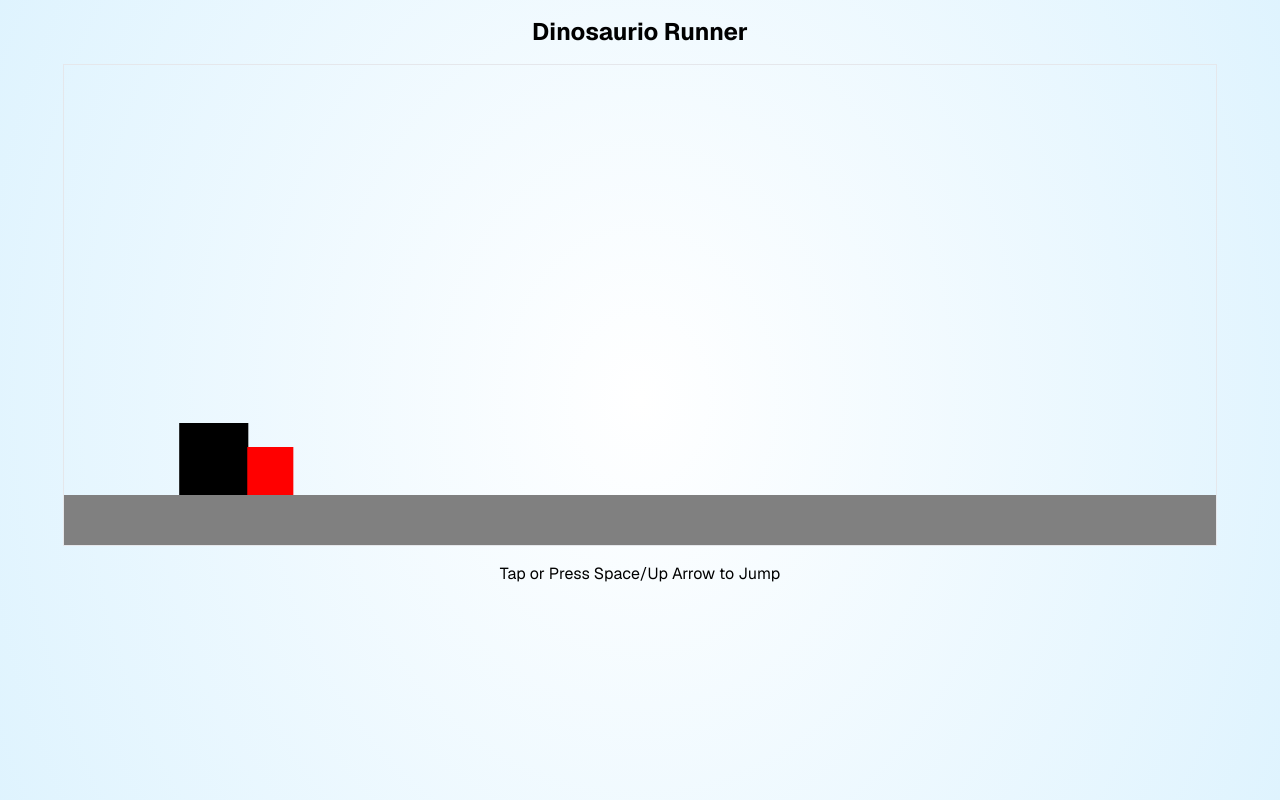
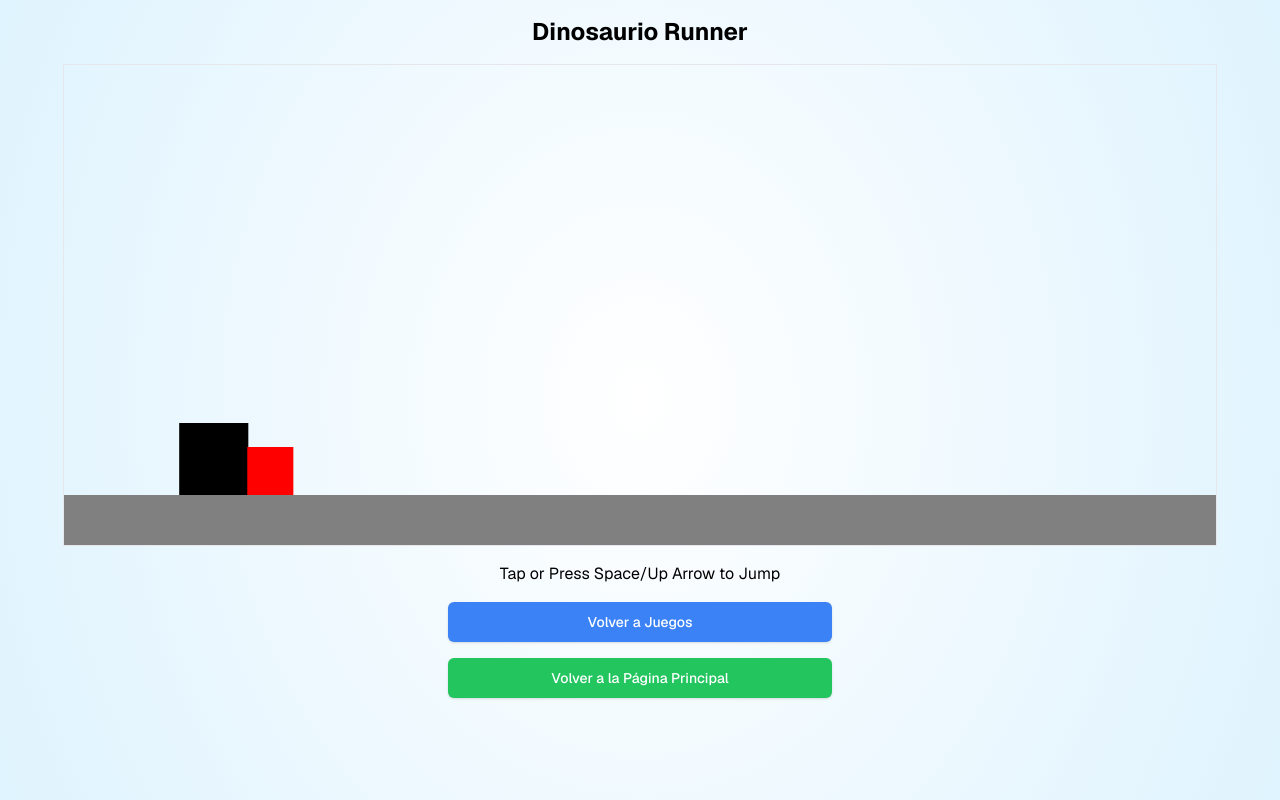
Before and after one commit to diegocostares/hackathon-platanus, a Next.js app in the folder frontend/: page /games/dinosaur in a window 1280 px wide. Built offline with nearby package versions, Linux system fonts and the light colour scheme.

Commit message:
Added back buttons

```diff
--- a/frontend/app/(game)/games/dinosaur/_component/DinosaurGame.tsx
+++ b/frontend/app/(game)/games/dinosaur/_component/DinosaurGame.tsx
@@ -1,5 +1,7 @@
 "use client";
 
+import { Button } from "@/components/ui/button";
+import Link from "next/link";
 import { useEffect, useRef } from "react";
 
 export default function DinosaurGame() {
@@ -164,6 +166,26 @@ export default function DinosaurGame() {
     <div className="flex flex-col items-center">
       <canvas ref={canvasRef} className="border" />
       <p className="text-center mt-4">Tap or Press Space/Up Arrow to Jump</p>
+
+      {/* Updated Buttons */}
+      <div className="flex flex-col gap-4 mt-4 w-full max-w-sm">
+        <Link href="/games">
+          <Button
+            size="lg"
+            className="w-full bg-blue-500 hover:bg-blue-600 text-white"
+          >
+            Volver a Juegos
+          </Button>
+        </Link>
+        <Link href="/dragon">
+          <Button
+            size="lg"
+            className="w-full bg-green-500 hover:bg-green-600 text-white"
+          >
+            Volver a la Página Principal
+          </Button>
+        </Link>
+      </div>
     </div>
   );
 }
```
